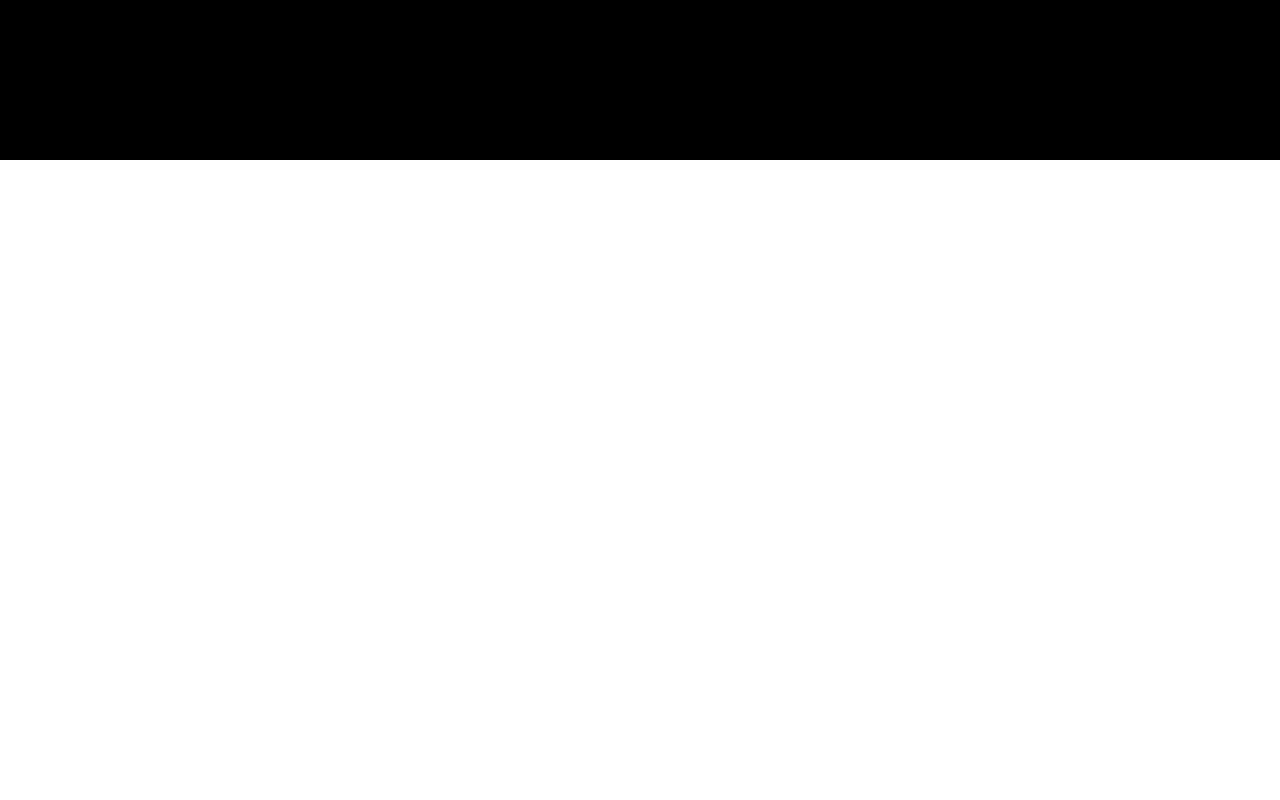
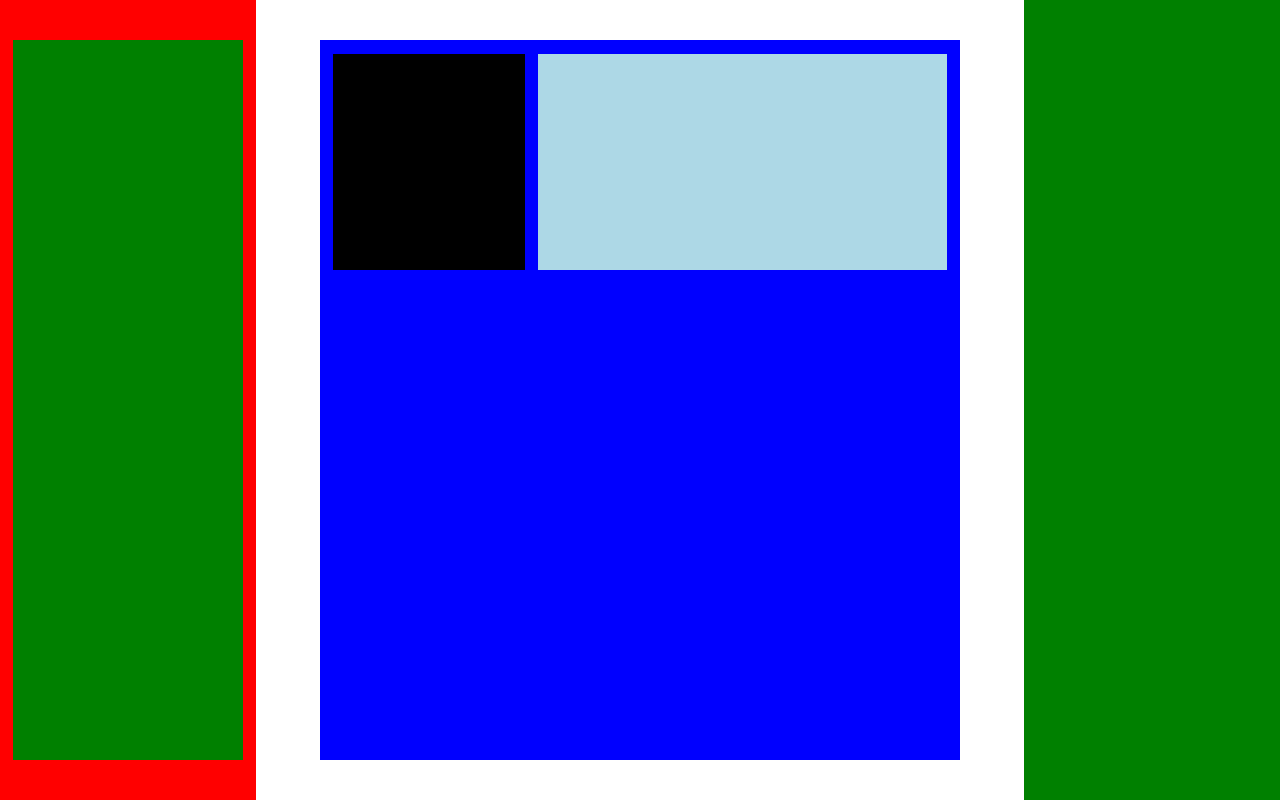
Before and after one commit to cyberlytics/FancyChess, a Next.js app in the folder fancychess/: page / in a window 1280 px wide. Built offline with nearby package versions, Linux system fonts and the light colour scheme.

Commit message:
grund Komzept

```diff
--- a/fancychess/pages/index.js
+++ b/fancychess/pages/index.js
@@ -8,37 +8,34 @@ export default function Profil() {
         <title>Profil</title>
         <link rel="icon" href="/favicon.ico" />
       </Head>
-      <main>
-      </main>
+      <body>
+          <div className={styles.leftpannel}>
+              <div className={styles.navpannel}>
+
+              </div>
+          </div>
+
+          <div className={styles.midpannel}>
+              <div className={styles.profilpicture}></div>
+              <div className={styles.profilpannel}>
+
+              </div>
+          </div>
+
+          <div className={styles.rightpannel}></div>
+
+      </body>
 
       <footer>
       </footer>
-
-      <style jsx>{`
-        main {
-          background-color: black;
-          padding: 5rem 0;
-          flex: 1;
-          display: flex;
-          flex-direction: column;
-          justify-content: center;
-          align-items: center;
-        }
-      `}</style>
-
-      <style jsx global>{`
+        <style global jsx>{`
         html,
-        body {
-          padding: 0;
+        body{
+          height: 100%;
+          width: 100%;
           margin: 0;
-          font-family: -apple-system, BlinkMacSystemFont, Segoe UI, Roboto,
-            Oxygen, Ubuntu, Cantarell, Fira Sans, Droid Sans, Helvetica Neue,
-            sans-serif;
-        }
-        * {
-          box-sizing: border-box;
-        }
-      `}</style>
+          }
+        `}</style>
     </div>
   )
 }
--- a/fancychess/styles/Home.module.css
+++ b/fancychess/styles/Home.module.css
@@ -1,5 +1,45 @@
-.test{
-  width: 400px;
-  height: 400px;
+.leftpannel{
+  position: absolute;
+  width: 20%;
+  height: 100%;
+  background-color: red;
+}
+.navpannel{
+  position: absolute;
+  width: 90%;
+  height: 90%;
+  background-color: green;
+  left: 5%;
+  top: 5%;
+}
+.midpannel{
+  position: absolute;
+  width: 50%;
+  height: 90%;
+  background-color: blue;
+  top: 5%;
+  left: 25%;
+}
+.profilpicture{
+  position: absolute;
+  width: 30%;
+  height: 30%;
   background-color: black;
+  left: 2%;
+  top: 2%;
 }
+.profilpannel{
+  position: absolute;
+  width: 64%;
+  height: 30%;
+  background-color: lightblue;
+  left: 34%;
+  top: 2%;
+}
+.rightpannel{
+  position: absolute;
+  width: 20%;
+  height: 100%;
+  background-color: green;
+  left: 80%;
+}
```
Also changed, not shown: 1 other file (tests, documents, lock files or other folders).
